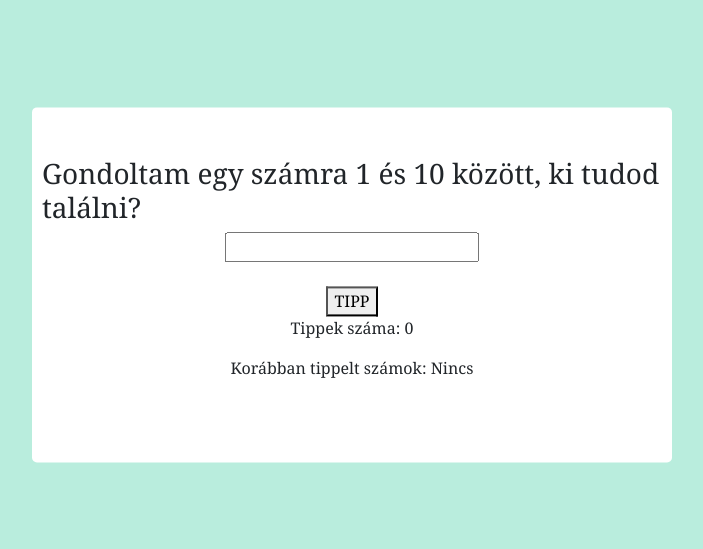
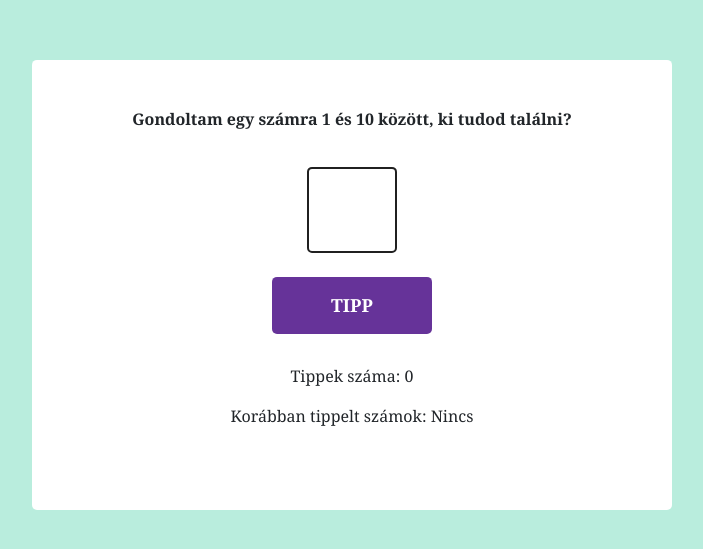
Before and after one commit to redfrog66/miniproject, a plain HTML site: page website/easy.html in a window 1280 px wide. Shown: the part 115-664 px from the top of the page, without its empty margins (288-991 px from the left). Drawn offline with nearby package versions, Linux system fonts and the light colour scheme.

Commit message:
Update stylesheet.css

```diff
--- a/website/stylesheet.css
+++ b/website/stylesheet.css
@@ -38,3 +38,33 @@
     justify-items: center;
     font-family: Georgia, 'Times New Roman', Times, serif;
 }
+h3{
+    font-size: 16px;
+    font-weight: 600;
+}
+input[type="text"]{
+    width: 90px;
+    font-weight: 600;
+    color: #663399;
+    padding: 20px 0;
+    text-align: center;
+    margin-top: 30px;
+    border-radius: 5px;
+    border: 2px solid #202020;
+    font-size: 28px;
+}
+button{
+    width: 160px;
+    padding: 15px 0;
+    border-radius: 5px;
+    background-color: #663399;
+    color: #ffffff;
+    border: none;
+    font-size: 18px;
+    font-weight: 600;
+    margin-bottom: 30px;
+    outline: none;
+}
+p{
+    font-weight: 400;
+}
```
